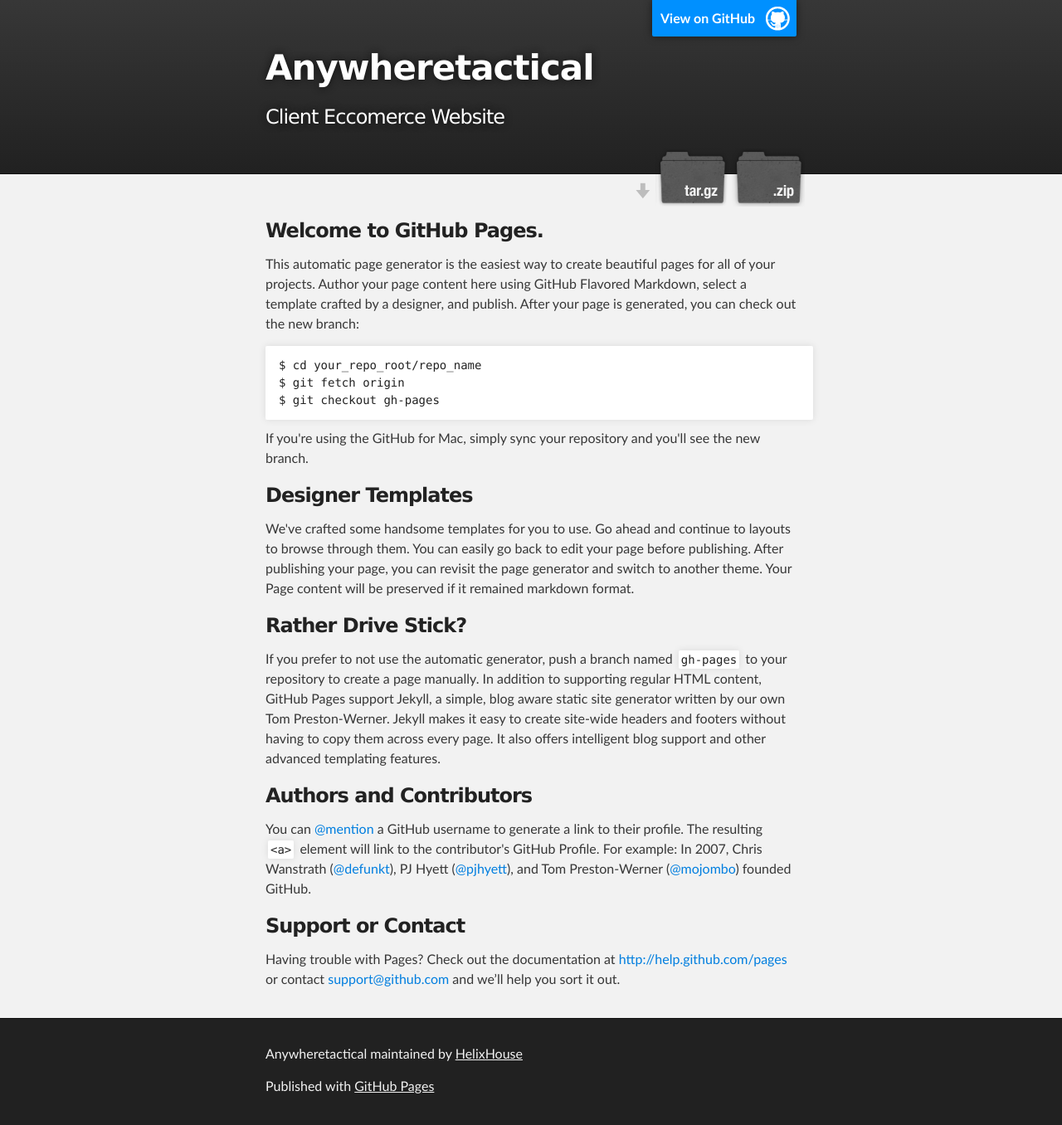
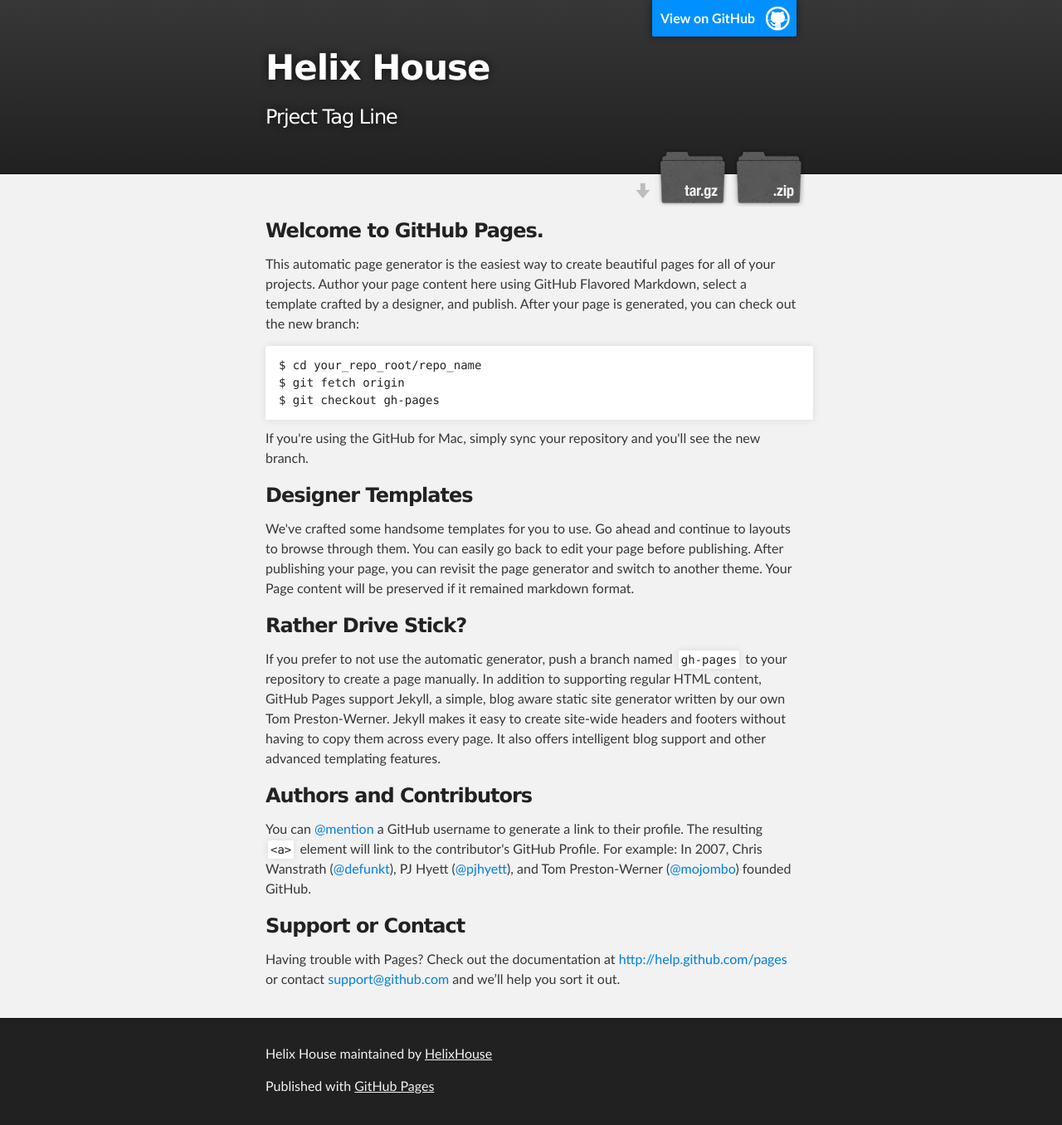
Before and after one commit to HelixHouse/HelixHouse, a plain HTML site: page index.html in a window 1280 px wide. Shown: the whole page at 83% size. Drawn offline with Linux system fonts and the light colour scheme.

Commit message:
Updated to reflect the name Helix House

```diff
--- a/index.html
+++ b/index.html
@@ -8,7 +8,7 @@
 
     <link rel="stylesheet" type="text/css" media="screen" href="stylesheets/stylesheet.css">
 
-    <title>Anywheretactical</title>
+    <title>Helix House</title>
   </head>
 
   <body>
@@ -18,8 +18,8 @@
         <header class="inner">
           <a id="forkme_banner" href="https://github.com/HelixHouse/anywheretactical">View on GitHub</a>
 
-          <h1 id="project_title">Anywheretactical</h1>
-          <h2 id="project_tagline">Client Eccomerce Website</h2>
+          <h1 id="project_title">Helix House</h1>
+          <h2 id="project_tagline">Prject Tag Line</h2>
 
             <section id="downloads">
               <a class="zip_download_link" href="https://github.com/HelixHouse/anywheretactical/zipball/master">Download this project as a .zip file</a>
@@ -68,7 +68,7 @@
     <!-- FOOTER  -->
     <div id="footer_wrap" class="outer">
       <footer class="inner">
-        <p class="copyright">Anywheretactical maintained by <a href="https://github.com/HelixHouse">HelixHouse</a></p>
+        <p class="copyright">Helix House maintained by <a href="https://github.com/HelixHouse">HelixHouse</a></p>
         <p>Published with <a href="http://pages.github.com">GitHub Pages</a></p>
       </footer>
     </div>
```
